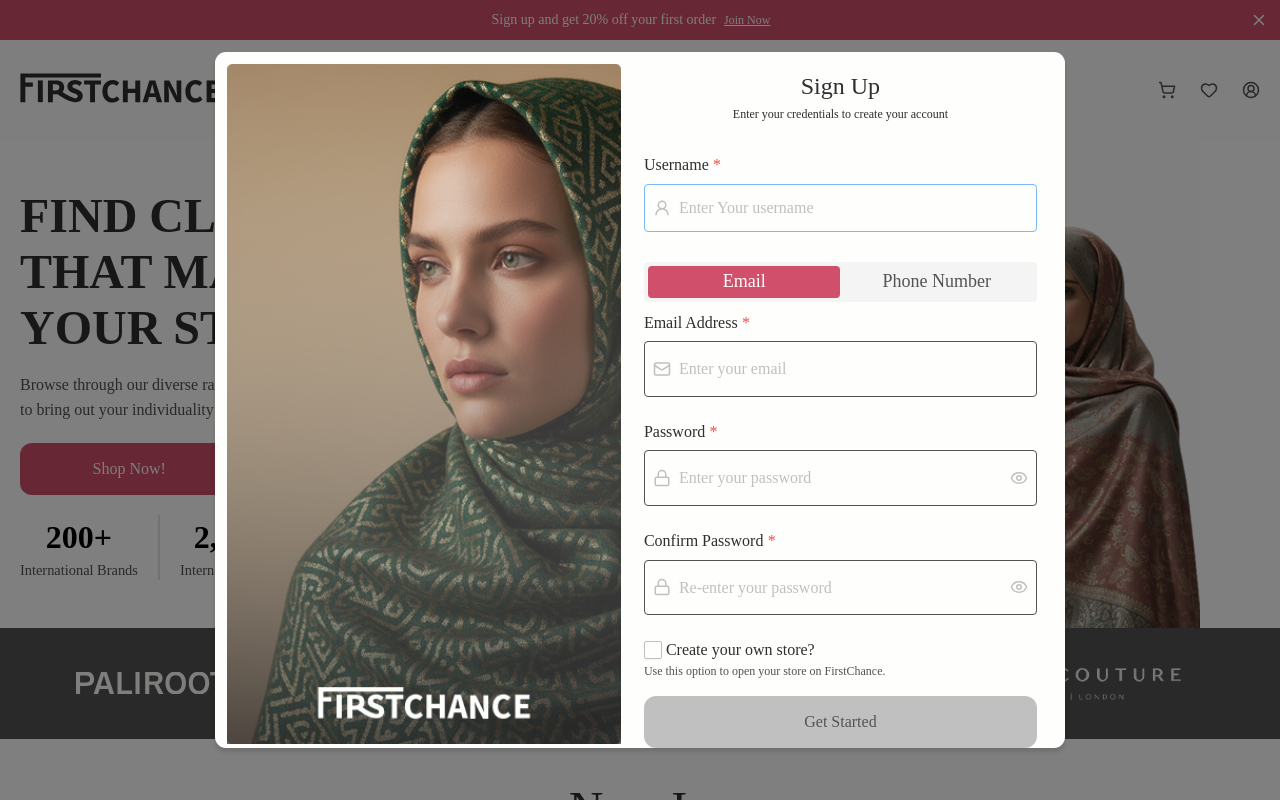
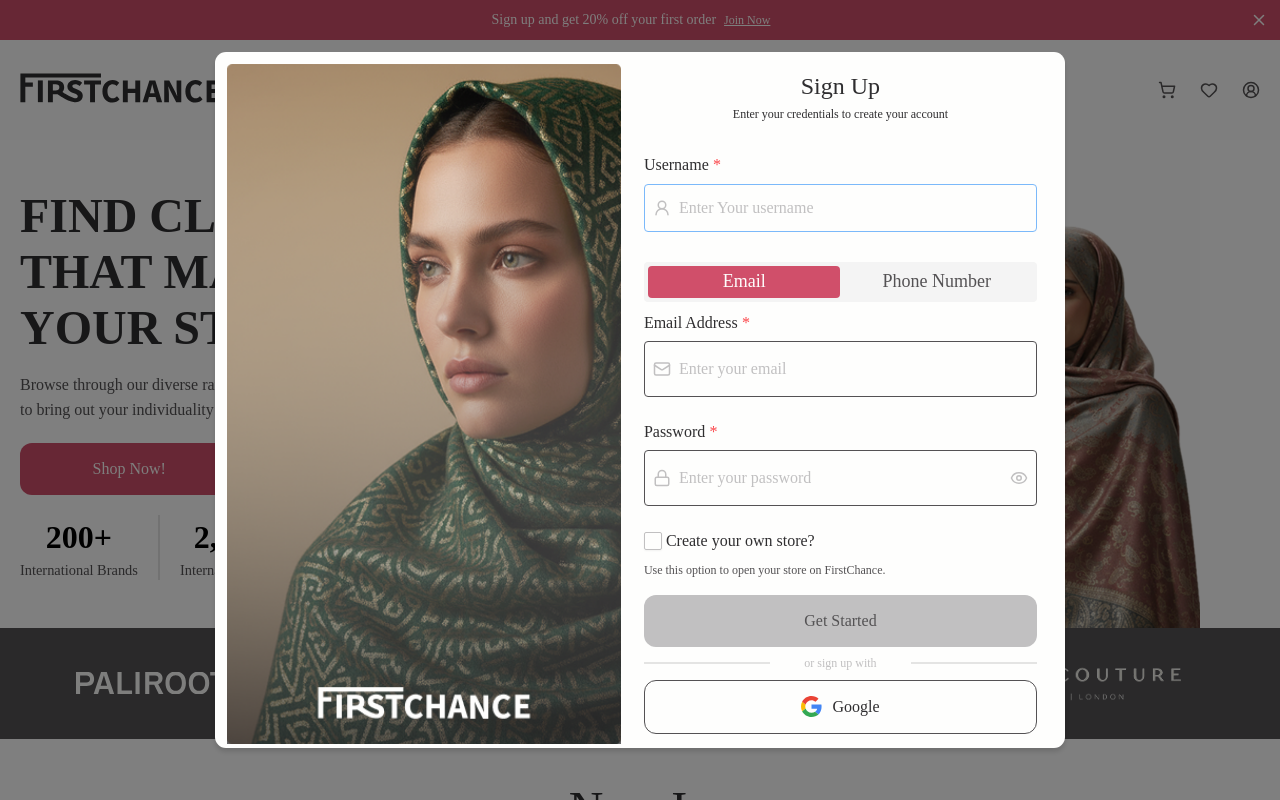
Before and after one commit to EASY-ORDER-IZ/easyorder-frontend, a React (Vite) app: page / in a window 1280 px wide. Both pictures are taken after a click on the element "Join Now". Shown: the top 800 px of the page. Built offline with nearby package versions, Linux system fonts and the light colour scheme.

Commit message:
chore(api): commit before switch

```diff
--- a/src/components/ForgetPassPageComponents/Form.tsx
+++ b/src/components/ForgetPassPageComponents/Form.tsx
@@ -7,7 +7,9 @@
 import { Field, FieldGroup } from '@/components/ui/field';
 import { ChevronDown, Mail } from 'lucide-react';
 import { Button } from '@/components/ui/button/button';
-import { useSearchParams } from 'react-router-dom';
+import { data, useSearchParams } from 'react-router-dom';
+import { useMutation } from '@tanstack/react-query';
+import axios from 'axios';
 
 interface FormProps {
   type: 'email' | 'phone';
@@ -21,7 +23,7 @@
     .optional(),
 });
 
-type SignupFormValues = z.infer<typeof signupSchema>;
+type resetPassFormValues = z.infer<typeof signupSchema>;
 
 const Form: React.FC<FormProps> = ({ type }) => {
   const [, setSearchParams] = useSearchParams();
@@ -39,7 +41,19 @@
     setSearchParams(params);
   };
 
-  const form = useForm<SignupFormValues>({
+  const forgetPassMutation = useMutation({
+    mutationFn: async (data: resetPassFormValues) => {
+      const payload = type === 'email' ? { email: data.email } : { phone: data.phone };
+
+      const res = await axios.post('http://localhost:3000/api/v1/auth/forgot-password', payload);
+      return res.data;
+    },
+    onSuccess: () => {
+      setSearchParams({ auth: 'reset-pass-otp', email: data.email });
+    },
+  });
+
+  const form = useForm<resetPassFormValues>({
     resolver: zodResolver(signupSchema),
     mode: 'onChange',
     defaultValues: {
@@ -48,16 +62,28 @@
     },
   });
 
+  // const submitData = (data: resetPassFormValues) => {
+  //   try {
+  //     const payload =
+  //       type === 'email'
+  //         ? { email: data.email }
+  //         : { phone: data.phone };
+  //     const res = axios.post('http://localhost:3000/api/v1/auth/forgot-password', payload);
+  //     setSearchParams({ auth: 'set-new-password' });
+
+  //     console.log(res);
+
+  //   } catch (err) {
+  //     console.error(err);
+  //   }
+  // }
+
   const isDisabled = type === 'email' ? !form.watch('email') : !form.watch('phone');
-
-  const onSubmit = (data: SignupFormValues) => {
-    console.log(data);
-  };
 
   return (
     <div className="flex w-full items-center justify-center">
       <form
-        onSubmit={form.handleSubmit(onSubmit)}
+        onSubmit={form.handleSubmit((data) => forgetPassMutation.mutate(data))}
         className="flex w-full flex-col items-center justify-center gap-4"
       >
         <FieldGroup className="flex flex-col gap-4">
@@ -108,7 +134,7 @@
             variant="primary"
             form="form-rhf-demo"
             className="rounded-7xl h-12"
-            onClick={() => switchDialog('reset_pass')}
+            onClick={() => forgetPassMutation.mutate(form.getValues())}
           />
         </div>
         <Field className="flex justify-center gap-1" id="signin" orientation="horizontal">
--- a/src/components/SignUpPageComponents/Form.tsx
+++ b/src/components/SignUpPageComponents/Form.tsx
@@ -1,3 +1,4 @@
+'use client';
 import React, { useState } from 'react';
 import { useForm, Controller } from 'react-hook-form';
 import * as z from 'zod';
@@ -15,25 +16,20 @@
 import axios from 'axios';
 import { useRegister } from '@/hooks/registration';
 import PhoneInputField from './PhoneInput';
+
 interface FormProps {
   type: 'email' | 'phone';
   username: string;
 }
-
-const signupSchema = z
-  .object({
+const signupSchema = z.object({
   username: z
     .string()
     .min(3, 'Username must be at least 3 characters')
     .max(20, 'Username must be at most 20 characters'),
-    email: z.string().email('Enter a valid email address'),
+  email: z.string().email('Enter a valid email address').optional(),
+  phone: z.string().optional(),
   password: z.string().min(8, 'Password must be at least 8 characters'),
-    confirmPassword: z.string().min(8, 'Confirm password is required'),
   storeName: z.string().optional(),
-  })
-  .refine((data) => data.password === data.confirmPassword, {
-    message: "Passwords don't match",
-    path: ['confirmPassword'],
 });
 
 type SignupFormValues = z.infer<typeof signupSchema>;
@@ -41,34 +37,34 @@
 const Form: React.FC<FormProps> = ({ type, username }) => {
   const [, setSearchParams] = useSearchParams();
   const [showPassword, setShowPassword] = useState(false);
-  const [showConfirmPassword, setShowConfirmPassword] = useState(false);
   const [checked, setChecked] = useState(false);
+
   const form = useForm<SignupFormValues>({
     resolver: zodResolver(signupSchema),
     mode: 'onChange',
     defaultValues: {
       email: '',
+      phone: '',
       password: '',
-      confirmPassword: '',
       storeName: '',
     },
   });
 
+  const { mutate } = useRegister();
+
   const isDisabled =
     !username ||
-    (type === 'email' ? !form.watch('email') : false) ||
-    !!form.formState.errors.password ||
-    !!form.formState.errors.confirmPassword;
-
-  const { mutate } = useRegister();
+    !form.watch('password') ||
+    (type === 'email' ? !form.watch('email') : !form.watch('phone')) ||
+    !!form.formState.errors.password;
 
   const submitData = (data: SignupFormValues) => {
     const payload = {
       username,
-      email: data.email,
       password: data.password,
-      confirmPassword: data.confirmPassword,
+      confirmPassword: data.password,
       createStore: checked ? 'yes' : 'no',
+      ...(type === 'email' ? { email: data.email } : { phone: data.phone }),
       ...(checked && { storeName: data.storeName }),
     };
 
@@ -78,17 +74,9 @@
       onSuccess: (response) => {
         toast.success('Registered successfully!');
         console.log('Backend response:', response);
-
+        if (type === 'email' && data.email) {
           setSearchParams({ auth: 'email-verify', email: data.email });
-
-        // setTimeout(() => {
-        //   Navigate(`/email-verify?email=${encodeURIComponent(data.email)}`);
-        // }, 800);
-
-        // setTimeout(() => {
-        //   switchDialog('email-verify');
-        //   setSearchParams({ auth: 'email-verify', email: data.email });
-        // }, 8000);
+        }
       },
       onError: (error) => {
         if (axios.isAxiosError(error)) {
@@ -137,8 +125,8 @@
               render={({ field, fieldState }) => (
                 <Field data-invalid={fieldState.invalid}>
                   <PhoneInputField
-                    // prefixIcon={<Phone size={18} />}
                     label="Phone Number"
+                    placeholder="Enter your phone number"
                     required
                     {...field}
                     error={fieldState.error?.message}
@@ -181,50 +169,15 @@
             )}
           />
 
-          <Controller
-            name="confirmPassword"
-            control={form.control}
-            render={({ field, fieldState }) => (
-              <Field data-invalid={fieldState.invalid}>
-                <Input
-                  prefixIcon={<Lock size={18} />}
-                  label="Confirm Password"
-                  placeholder="Re-enter your password"
-                  type={showConfirmPassword ? 'text' : 'password'}
-                  suffixIcon={
-                    showConfirmPassword ? (
-                      <EyeOff
-                        onClick={() => setShowConfirmPassword((prev) => !prev)}
-                        className="cursor-pointer"
-                        size={18}
-                      />
-                    ) : (
-                      <Eye
-                        onClick={() => setShowConfirmPassword((prev) => !prev)}
-                        className="cursor-pointer"
-                        size={18}
-                      />
-                    )
-                  }
-                  required
-                  {...field}
-                  error={fieldState.error?.message}
-                />
-              </Field>
-            )}
-          />
-
           <Field>
-            <div className="flex w-full flex-col items-center justify-center gap-2">
-              <div className="flex w-full flex-col">
-                <div className="flex w-full items-center gap-1">
+            <div className="flex w-full flex-col gap-2">
+              <div className="flex items-center gap-1">
                 <Checkbox onClick={() => setChecked(!checked)} checked={checked} />
                 <Label onClick={() => setChecked(!checked)}>Create your own store?</Label>
               </div>
               <span className="text-text-secondary text-sm">
                 Use this option to open your store on FirstChance.
               </span>
-              </div>
 
               {checked && (
                 <Controller
@@ -263,14 +216,11 @@
             </div>
             <Separator />
           </div>
-
           <Button prefixIcon={<Google />} title="Google" type="button" variant="secondary" />
         </div>
 
         <Field className="flex justify-center gap-1" id="signin" orientation="horizontal">
-          <span className="text-text-secondary leading-leading-lg text-sm font-light">
-            Already have an account?
-          </span>
+          <span className="text-text-secondary text-sm font-light">Already have an account?</span>
           <span onClick={() => switchDialog('sign-in')} className="link-text cursor-pointer">
             Sign In
           </span>
```
Lines whose indentation alone changed are shown as unchanged.
